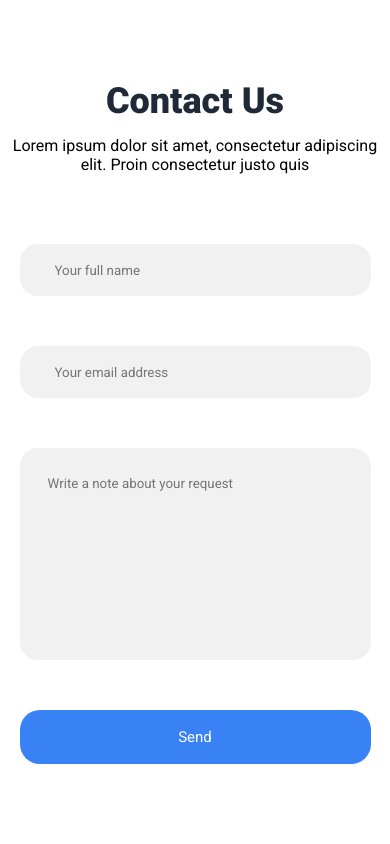
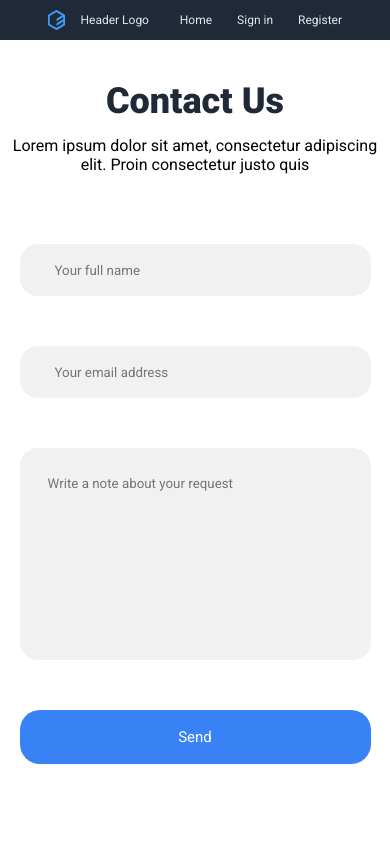
Before and after one commit to AhmedShab/assignment-2, a plain HTML site: page pages/contact page/index.html in a window 390 px wide. Shown: the top 844 px of the page. Drawn offline with Linux system fonts and the light colour scheme.

Commit message:
added Volodymyr/contactPage

```diff
--- a/pages/contact page/index.html
+++ b/pages/contact page/index.html
@@ -1,5 +1,6 @@
 <!DOCTYPE html>
 <html lang="en">
+
 <head>
   <meta charset="UTF-8" />
   <meta name="viewport" content="width=device-width, initial-scale=1.0" />
@@ -9,10 +10,25 @@
   <link rel="preconnect" href="https://fonts.gstatic.com" crossorigin />
   <link
     href="https://fonts.googleapis.com/css2?family=Roboto:ital,wght@0,100;0,300;0,400;0,500;0,700;0,900;1,100;1,300;1,400;1,500;1,700;1,900&display=swap"
-      rel="stylesheet"
-    />
+    rel="stylesheet" />
 </head>
+
 <body>
+  <header>
+    <div class="logo-container">
+      <img src="../../images/logo.png" alt="Business logo">
+      <p>
+        Header Logo
+      </p>
+    </div>
+    <nav>
+      <ul class="nav-container">
+        <li><a href="../../index.html">Home</a></li>
+        <li><a href="../sign in page/sign-in.html">Sign in</a></li>
+        <li><a href="../sign up page/sign-up.html">Register</a></li>
+      </ul>
+    </nav>
+  </header>
   <section class="contact-form-container">
     <h1 class="contact-heading">Contact Us</h1>
     <p class="contact-text">
@@ -22,10 +38,7 @@
     <form class="contact-form">
       <input class="input-style" placeholder="Your full name" required />
       <input class="input-style" placeholder="Your email address" required />
-        <textarea
-          class="textarea-style"
-          placeholder="Write a note about your request"
-        ></textarea>
+      <textarea class="textarea-style" placeholder="Write a note about your request"></textarea>
       <button class="button-style">Send</button>
     </form>
   </section>
@@ -35,19 +48,11 @@
       <h2>Get in touch</h2>
       <div class="info-description-container-wrapper">
         <div class="info-description-container">
-            <img
-              src="../../images/email.png"
-              alt="email icon"
-              class="info-icon"
-            />
+          <img src="../../images/email.png" alt="email icon" class="info-icon" />
           <p>glorynwokocha99@gmail.com</p>
         </div>
         <div class="info-description-container">
-            <img
-              src="../../images/call.png"
-              alt="phone icon"
-              class="info-icon"
-            />
+          <img src="../../images/call.png" alt="phone icon" class="info-icon" />
           <p>+234 806 774 735</p>
         </div>
       </div>
@@ -56,16 +61,16 @@
     <div class="info-small-container">
       <h2>Location</h2>
       <div class="info-description-container">
-          <img
-            src="../../images/geo.png"
-            alt="geolocation icon"
-            class="info-icon"
-          />
+        <img src="../../images/geo.png" alt="geolocation icon" class="info-icon" />
         <p class="geo-text">
           88/89 Peter Odili Road, Port Harcourt, Rivers State.
         </p>
       </div>
     </div>
   </section>
+  <footer>
+    Copyright ©
+  </footer>
 </body>
+
 </html>
--- a/pages/contact page/style.css
+++ b/pages/contact page/style.css
@@ -9,6 +9,56 @@
   margin: 0;
   padding: 0;
   font-family: "Roboto", sans-serif;
+}
+
+*,
+*::before,
+*::after {
+  box-sizing: inherit;
+}
+a,
+a:hover,
+a:focus,
+a:active {
+  text-decoration: none;
+  color: inherit;
+  cursor: pointer;
+}
+
+header {
+  position: fixed;
+  top: 0px;
+  width: 100%;
+  background-color: var(--secondary-color);
+  display: flex;
+  justify-content: space-between;
+  align-items: center;
+  color: var(--background-color);
+  font-size: 18px;
+  padding: 15px 8rem;
+  box-sizing: border-box;
+  z-index: 1000; /* Ensure header is on top of other content */
+}
+
+.logo-container {
+  display: flex;
+  gap: 15px;
+  align-items: center;
+}
+
+.logo-container img {
+  height: 40px;
+}
+
+.nav-container {
+  display: flex;
+  gap: 25px;
+  align-items: center;
+}
+
+ul {
+  list-style-type: none;
+  list-style: none;
 }
 
 .contact-form-container {
@@ -161,3 +211,34 @@
 
 /* how to use variables */
 /* color: var(--primary-color); */
+
+footer {
+  background-color: var(--secondary-color);
+  color: var(--background-color);
+  padding: 2rem 0rem;
+  display: flex;
+  justify-content: center;
+  align-items: center;
+}
+
+/* Responsive styles for tablet screens */
+@media (max-width: 768px) {
+  header {
+    padding: 10px 5rem;
+    font-size: 14px;
+  }
+}
+
+/* Responsive styles for mobile screens */
+@media (max-width: 480px) {
+  .logo-container p {
+    font-size: 12px;
+  }
+  .logo-container img {
+    height: 20px;
+  }
+  header {
+    padding: 10px 3rem;
+    font-size: 12px;
+  }
+}
```
Also changed, not shown: index.html (+1 -1 lines), pages/forgot-password/forgot-password.html (+3 -3 lines), pages/sign in page/sign-in.html (+3 -3 lines), pages/sign up page/sign-up.html (+3 -3 lines). Lines whose indentation alone changed are shown as unchanged.
